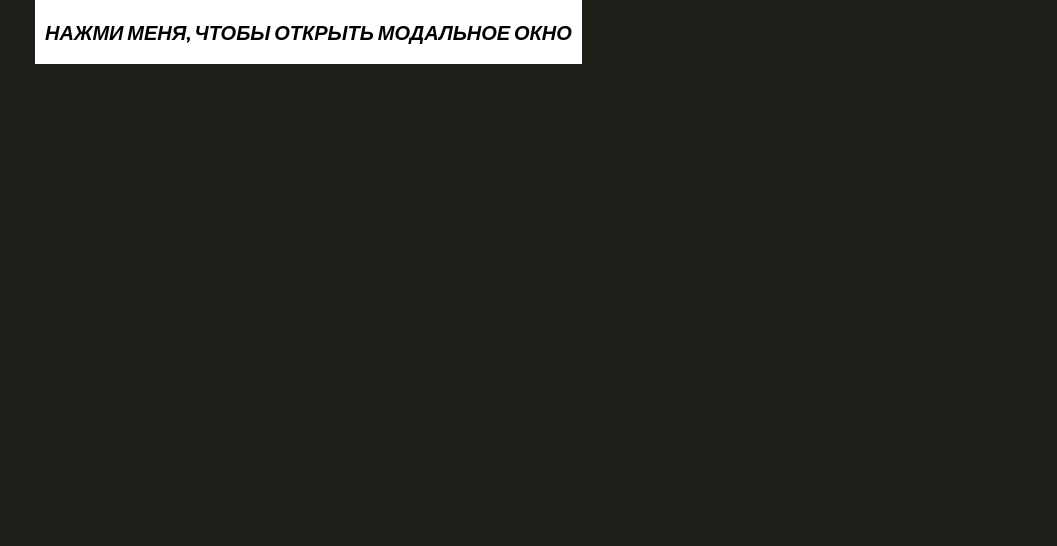
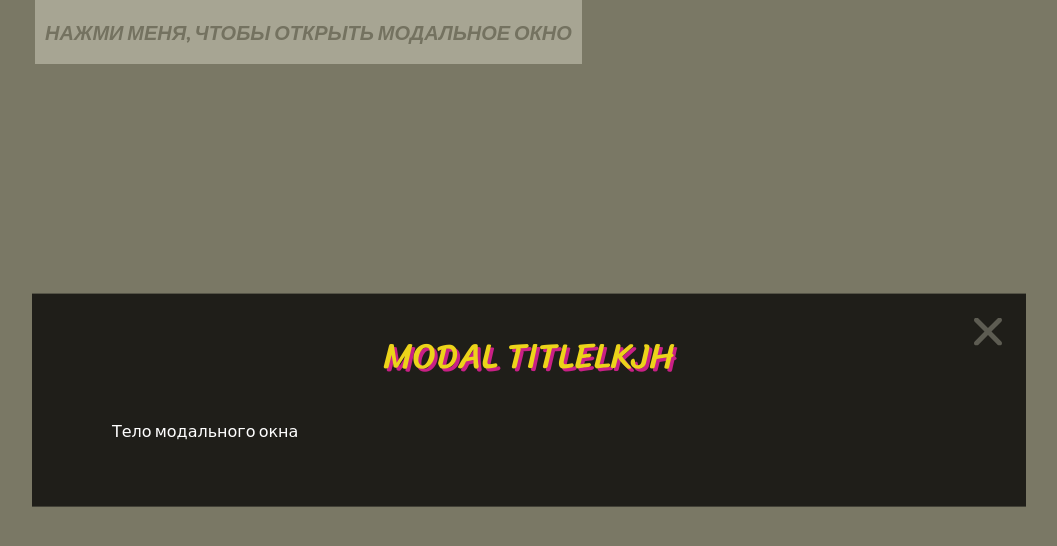
Before and after one commit to js-tasks-ru/jsbasic-20220922_sergey647, a website: page 7-module/2-task/index.html in a window 1280 px wide. Both pictures are taken after a click on the button "НАЖМИ МЕНЯ, ЧТОБЫ ОТКРЫТЬ МОДАЛЬНОЕ ОКНО". Shown: the whole page, without its empty margins (111-1168 px from the left). Drawn offline with Linux system fonts and the light colour scheme.

Commit message:
Module 7, task 2 (please check)

```diff
--- a/7-module/2-task/index.html
+++ b/7-module/2-task/index.html
@@ -17,7 +17,7 @@
 
     window.openModal = () => {
       let modal = new Modal();
-      modal.setTitle('Modal Title');
+      modal.setTitle('Modal Titlelkjh');
       modal.setBody(createElement('<div>Тело модального окна</div>'));
 
       modal.open();
--- a/7-module/2-task/index.js
+++ b/7-module/2-task/index.js
@@ -1,6 +1,56 @@
 import createElement from '../../assets/lib/create-element.js';
 
 export default class Modal {
+  #title;
+  #modalBody;
   constructor() {
+    let me = this;
+    this.#title = '';
+    this.#modalBody = '';
+    this.elem = createElement(`
+      <div class="modal">
+        <div class="modal__overlay"></div>
+        <div class="modal__inner">
+          <div class="modal__header">
+            <button type="button" class="modal__close">
+              <img src="/assets/images/icons/cross-icon.svg" alt="close-icon" />
+            </button>
+            <h3 class="modal__title"></h3>
+          </div>
+          <div class="modal__body"></div>
+        </div>
+      </div>
+    `);
+    const removeFunc = function() {
+      me.elem.remove();
+    }
+    const removeFuncKey = function(e) {
+      if(e.code === "Escape") {
+        me.elem.remove();
+      }
+    }
+    const overlay = this.elem.querySelector('.modal__overlay');
+    overlay.addEventListener('click', removeFunc);
+    document.body.addEventListener('keydown', (e)=>{
+      removeFuncKey(e);
+      document.body.removeEventListener('keydown', removeFuncKey)
+    });
+
+    const closeBtn = this.elem.querySelector('.modal__close');
+    closeBtn.addEventListener('click', removeFunc);
+  }
+  open() {
+    document.body.append( this.elem );
+    document.body.classList.add("is-modal-open");
+  }
+  setTitle(title) {
+    this.elem.querySelector(".modal__title").innerHTML = title;
+  }
+  setBody(body) {
+    console.log(body);
+    this.elem.querySelector(".modal__body").append(body);
+  }
+  close() {
+    document.body.classList.remove("is-modal-open");
   }
 }
```
